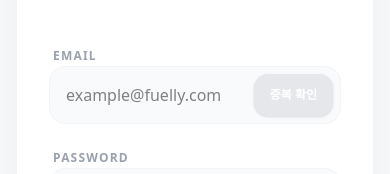
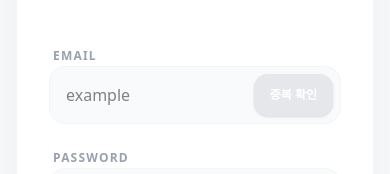
Before and after one commit to sonprogrammer/fuelly, a Next.js app: page /signup in a window 390 px wide. Shown: the part 257-431 px from the top of the page. Built offline with nearby package versions, Linux system fonts and the light colour scheme.

Commit message:
feat: some responsive error

```diff
--- a/src/app/signup/page.tsx
+++ b/src/app/signup/page.tsx
@@ -54,7 +54,7 @@
                         <div className="relative group">
                             <input
                                 type="email"
-                                placeholder="example@fuelly.com"
+                                placeholder="example"
                                 value={email}
                                 onChange={(e) => {
                                     setEmail(e.target.value)
```
